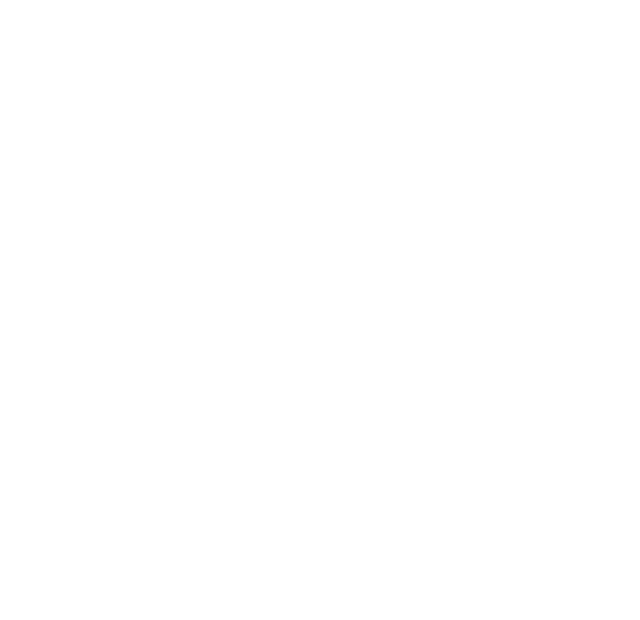
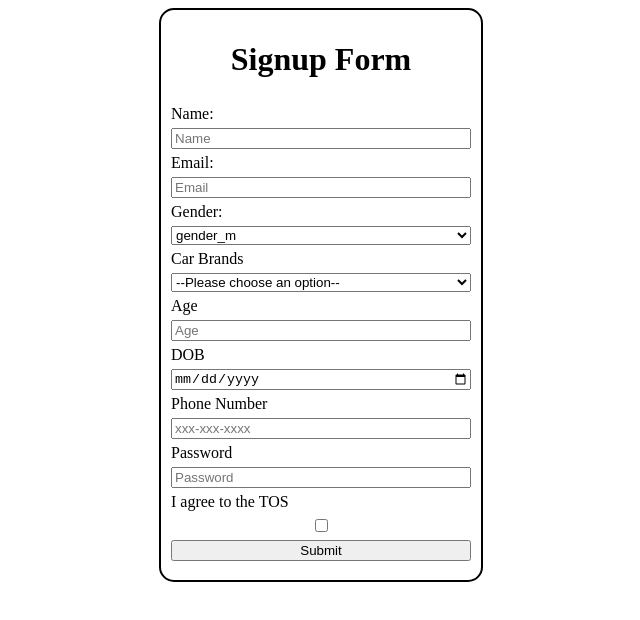
Before and after one commit to acciojob/signup-form-car-yadavp473131, a website: page main.html in a window 1280 px wide. Shown: the whole page, without its empty margins (319-959 px from the left). Drawn offline with Linux system fonts and the light colour scheme.

Commit message:
created a submission

```diff
--- a/main.html
+++ b/main.html
@@ -8,6 +8,37 @@
 
 <body>
 	<!-- the entire body must be written by student -->
+	<form method="post">
+        <h1>Signup Form</h1>
+        <label for="name">Name:</label>
+        <input type="text" required id="name" name="name" placeholder="Name"/>
+        <label for="email">Email:</label>
+        <input type="email" required id="email" name="email" placeholder="Email" />
+        <label for="gender">Gender:</label>
+        <select type="radio" required id="gender">
+             <option name="gender" value="male">gender_m</option>
+             <option name="gender" value="female">gender_f</option>
+        </select>
+        <label for="cars">Car Brands</label>
+        <select id="cars" required>
+            <option>--Please choose an option--</option>
+            <option>BMW</option>
+            <option>Maruti</option>
+            <option>TATA</option>
+            <option>Lamborgini</option>
+        </select>
+        <label for="age">Age</label>
+        <input type="number" required id="age" placeholder="Age" />
+        <label for="dob">DOB</label>
+        <input type="date" required id="dob" />
+        <label for="tel">Phone Number</label>
+        <input type="tel" id="tel" placeholder="xxx-xxx-xxxx" />
+        <label for="password">Password</label>
+        <input type="password" required id="password" placeholder="Password" />
+        <label for="tos">I agree to the TOS</label>
+        <input type="checkbox" required id="tos" />
+        <button type="submit">Submit</button>
+    </form>
     <script type="text/javascript" src="./script.js">
 </script>
 
--- a/styles.css
+++ b/styles.css
@@ -1,2 +1,16 @@
 
 /* Your CSS Code here. */
+  form{
+            width:300px;
+            height: 550px;
+            display: flex;
+            flex-direction: column;
+            border: 2px solid black;
+            margin: auto;
+            padding: 10px;
+            gap: 5px;
+            border-radius: 15px;
+        }
+        h1{
+            text-align: center;
+        }
```
